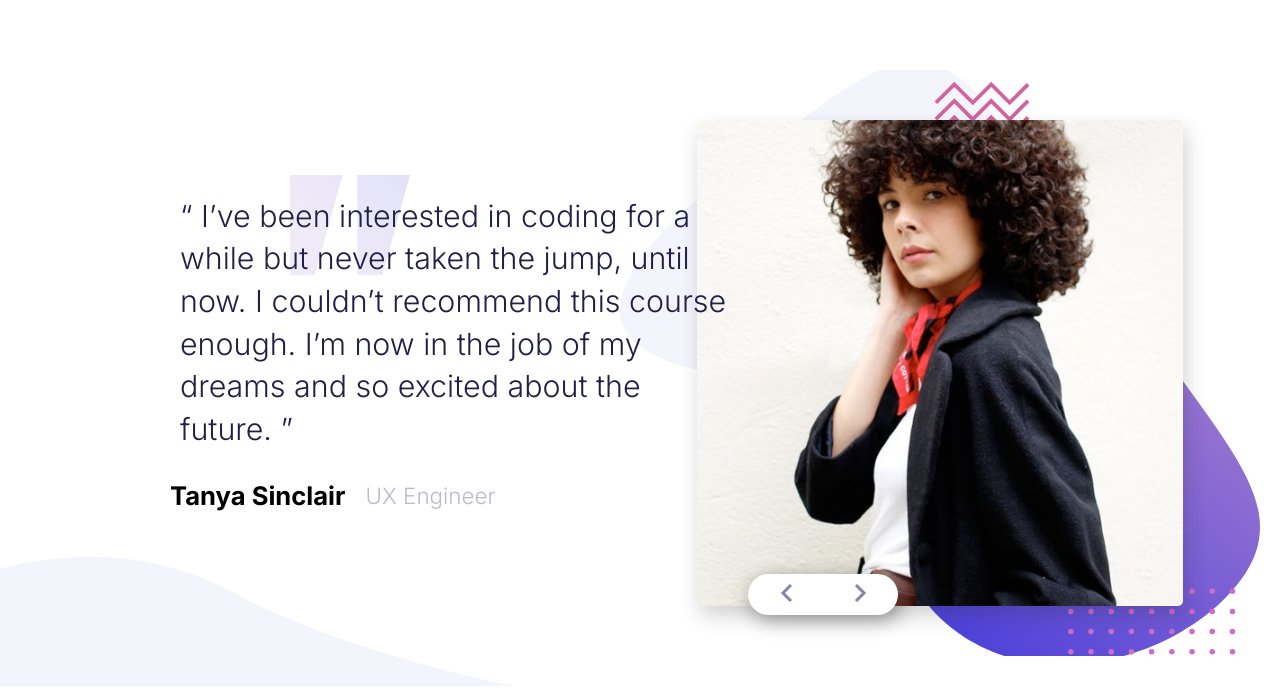
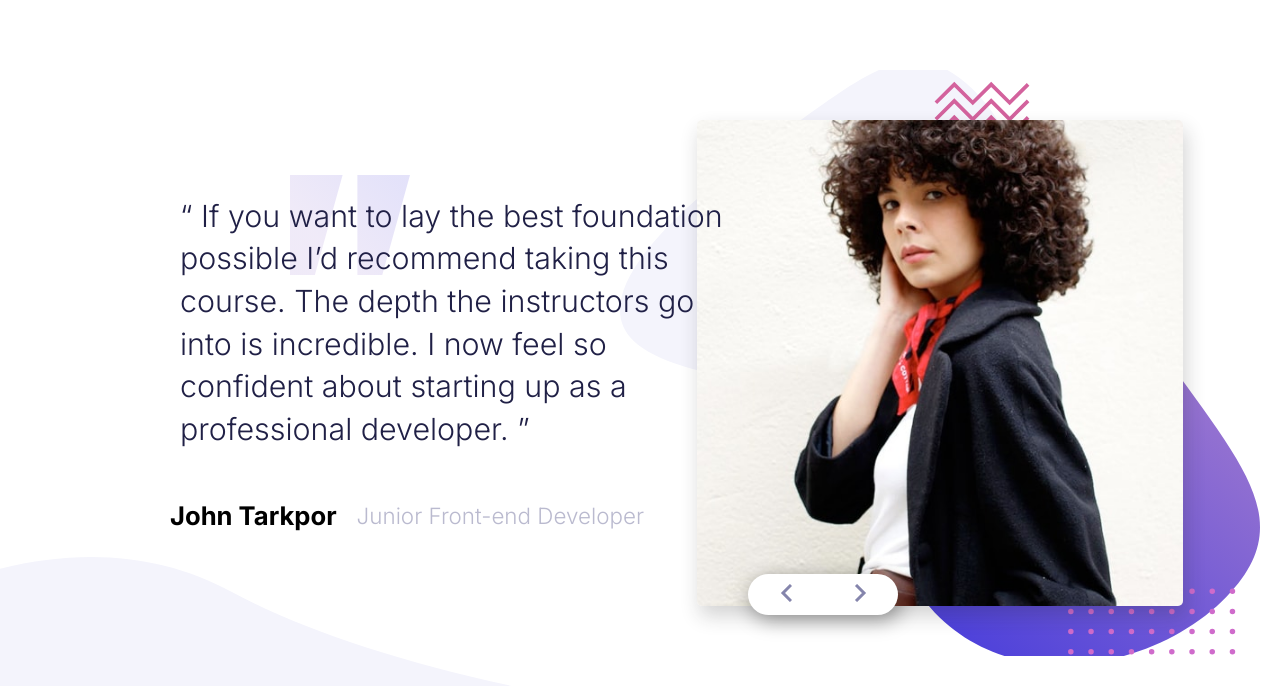
Before and after one commit to Dev-saeedAli/testimonial__slider, a plain HTML site: page index.html in a window 1280 px wide. Drawn offline with Linux system fonts and the light colour scheme.

Commit message:
Update index.html

```diff
--- a/index.html
+++ b/index.html
@@ -16,29 +16,29 @@
   <div class="container">
       <h1 class="offset">Coding Bootcamp Testimonials</h1>
     <main>
-      <section class="testimonial__section">
+        <section class="testimonial__section">
         <h2 class="offset">Testimonial section</h2>
         <!-- testimonial text -->
         <div class="testimonial__text">
-          <div class="testimonial__text__pOne">
+          <div class="testimonial__text__pOne none">
             <p>“ I’ve been interested in coding for a while but never taken the jump, until now.
               I couldn’t recommend this course enough. I’m now in the job of my dreams and so
               excited about the future. ”
             </p>
             </div>
-          <div class="testimonial__text__pTwo none">
+          <div class="testimonial__text__pTwo">
             <p >“ If you want to lay the best foundation possible I’d recommend taking this course.
               The depth the instructors go into is incredible. I now feel so confident about
               starting up as a professional developer. ”
             </p>
             </div>
-            <div class="testimonial__text__authorOne">
-              <strong class="authorOne">Tanya Sinclair</strong>
-              <p class="roleOne">UX Engineer</p>
+            <div class="testimonial__text__authorOne none">
+              <strong class="authorOne none">Tanya Sinclair</strong>
+              <p class="roleOne none">UX Engineer</p>
             </div>
-            <div class="testimonial__text__authorTwo none">
-              <strong class="authorTwo none">John Tarkpor</strong>
-              <p class="roleTwo none">Junior Front-end Developer</p>
+            <div class="testimonial__text__authorTwo">
+              <strong class="authorTwo">John Tarkpor</strong>
+              <p class="roleTwo">Junior Front-end Developer</p>
             </div>
           </div>
           <!--x testimonial text x-->
```
